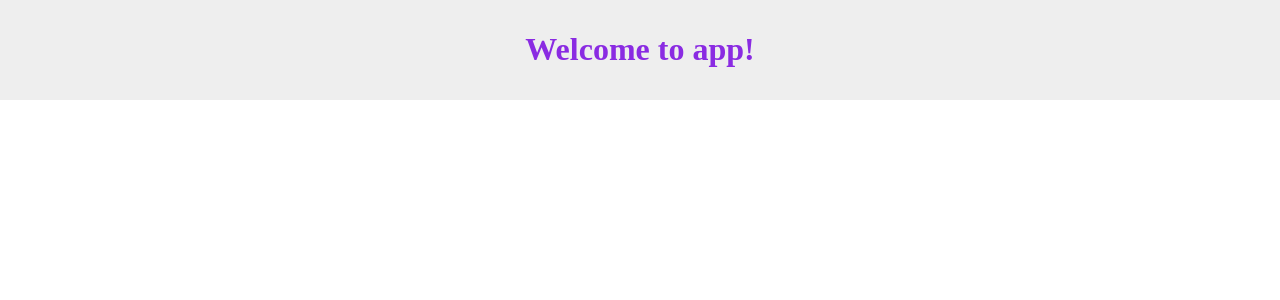
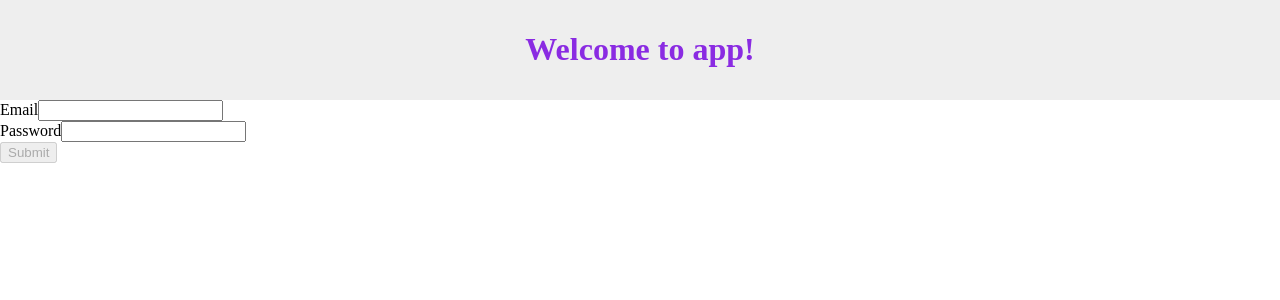
Before and after one commit to naveennsit/angular-app, an Angular app: page /signup in a window 1280 px wide. Before the commit this address led to /. Shown: the top 300 px of the page. Built offline with nearby package versions, Linux system fonts and the light colour scheme.

Commit message:
reactive form implementation

```diff
--- a/src/app/app.module.ts
+++ b/src/app/app.module.ts
@@ -8,7 +8,7 @@ import {UserModule} from './user/user.module';
 import {HttpClientModule} from '@angular/common/http';
 
 export const routes: Routes = [
-  { path: '',   redirectTo: '/users', pathMatch: 'full' },
+  { path: '',   redirectTo: '/signup', pathMatch: 'full' },
 
 ];
 @NgModule({
--- /dev/null
+++ b/src/app/user/signup/signup.component.html
@@ -0,0 +1,14 @@
+<form novalidate [formGroup]="signUpForm">
+  <div class="form-group">
+    <label for="email">Email</label>
+    <input type="text" class="form-control" id="email" formControlName="email">
+  </div>
+
+  <div class="form-group">
+    <label for="password">Password</label>
+    <input type="password" class="form-control" id="password" formControlName="password">
+  </div>
+
+  <button type="submit" class="btn btn-success" [disabled]="!signUpForm.valid">Submit</button>
+
+</form>
--- /dev/null
+++ b/src/app/user/signup/signup.component.ts
@@ -0,0 +1,22 @@
+import {Component, OnInit} from '@angular/core';
+import {FormBuilder, FormGroup, Validators} from '@angular/forms';
+
+@Component({
+  selector: 'app-signup',
+  templateUrl: './signup.component.html',
+  styleUrls: ['./signup.component.css']
+})
+export class SignupComponent implements OnInit {
+  signUpForm: FormGroup;
+
+  constructor(private fb: FormBuilder) {
+    this.signUpForm = this.fb.group({
+      password: ['', [Validators.required, Validators.minLength(4)]],
+      email: ['', [Validators.required, Validators.pattern('^[a-z0-9]+(\.[_a-z0-9]+)*@[a-z0-9-]+(\.[a-z0-9-]+)*(\.[a-z]{2,15})$')]]
+    });
+  }
+
+  ngOnInit() {
+  }
+
+}
```
Also changed, not shown: src/app/user/user.module.ts (+6 -2 lines), src/app/user/signup/signup.component.css (added), 1 other file (tests, documents, lock files or other folders).
